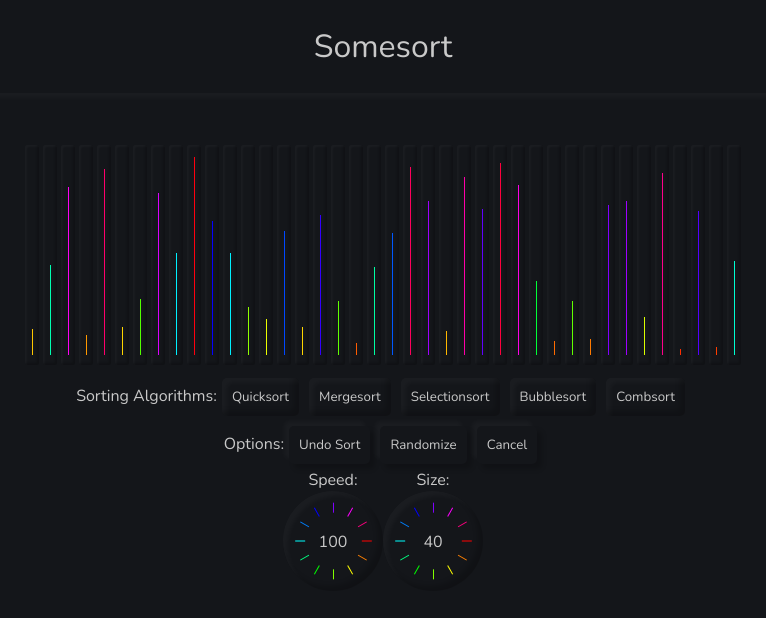
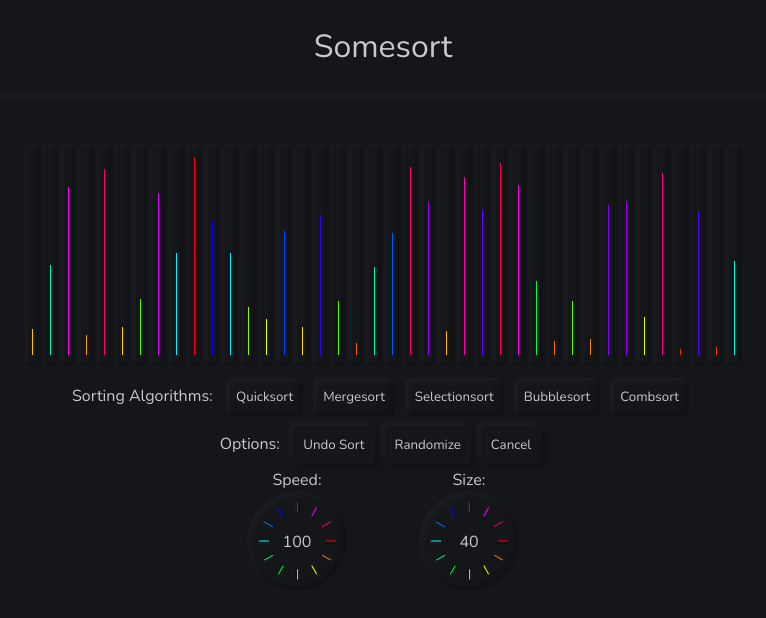
Before and after one commit to EthanThatOneKid/somesort, a React (Create React App) app: page / in a window 1280 px wide. Shown: the top 618 px of the page, without its empty margins (257-1023 px from the left). Built offline with nearby package versions, Linux system fonts and the light colour scheme.

Commit message:
added neumorphism to dial strokes

```diff
--- a/src/components/Dial.tsx
+++ b/src/components/Dial.tsx
@@ -104,7 +104,9 @@ class Dial extends Component<DialProps, DialState> {
       >
         {this.strokeRefs.map((_, i) => {
           return (
-            <div className="dial-stroke" key={i} ref={this.strokeRefs[i]}></div>
+            <div className="dial-stroke" key={i} ref={this.strokeRefs[i]}>
+              <div className={`dial-stroke-content-${i + 1}`}></div>
+            </div>
           );
         })}
         <div className="dial-value" ref={this.valueRef}>
--- a/src/components/SortPanel.tsx
+++ b/src/components/SortPanel.tsx
@@ -104,7 +104,7 @@ class SortPanel extends Component<SortPanelProps, SortPanelState> {
         </section>
         <section className="buttons-container">
           <section className="sorting-algorithms">
-            <label>Sorting Algorithms:</label>
+            <label>Sorting Algorithms:&nbsp;&nbsp;</label>
             {Object.keys(algorithms).map((name: string) => {
               return (
                 <button
@@ -119,7 +119,7 @@ class SortPanel extends Component<SortPanelProps, SortPanelState> {
           </section>
           <br />
           <section className="sorting-options">
-            <label>Options:</label>
+            <label>Options:&nbsp;&nbsp;</label>
             <button onClick={this.onUndoClickListener.bind(this)}>
               Undo Sort
             </button>
--- a/src/css/App.scss
+++ b/src/css/App.scss
@@ -77,4 +77,7 @@
     .sorting-options button {
         @include neumorphic-inverse(5px);
     }
+    .speed-option-container {
+        margin-right: 10%;
+    }
 }
--- a/src/css/Dial.scss
+++ b/src/css/Dial.scss
@@ -18,19 +18,27 @@
 
   .dial-stroke {
     $strokes: 12;
+    $pad: 2px;
     z-index: -10;
     width: 1px;
     height: 10%;
     position: absolute;
     margin: 0 auto;
-    top: 50% - 5%;
-    left: 50%;
+    top: calc(50% - 5% - #{$pad});
+    padding: $pad;
+    left: calc(50% - #{$pad});
+    @include neumorphic($pad);
     @for $i from 1 through $strokes {
       $angle: 360 * $i / $strokes;
       $strokeColor: hsl($angle, 100%, 50%);
       &:nth-of-type(#{$i}) {
+        transform: rotate(#{$angle}deg) translate($size / 3) rotate(90deg);
+      }
+      .dial-stroke-content-#{$i} {
+        z-index: -10;
+        width: 100%;
+        height: 100%;
         background-color: $strokeColor;
-        transform: rotate(#{$angle}deg) translate($size / 3) rotate(90deg);
       }
     }
   }
```
